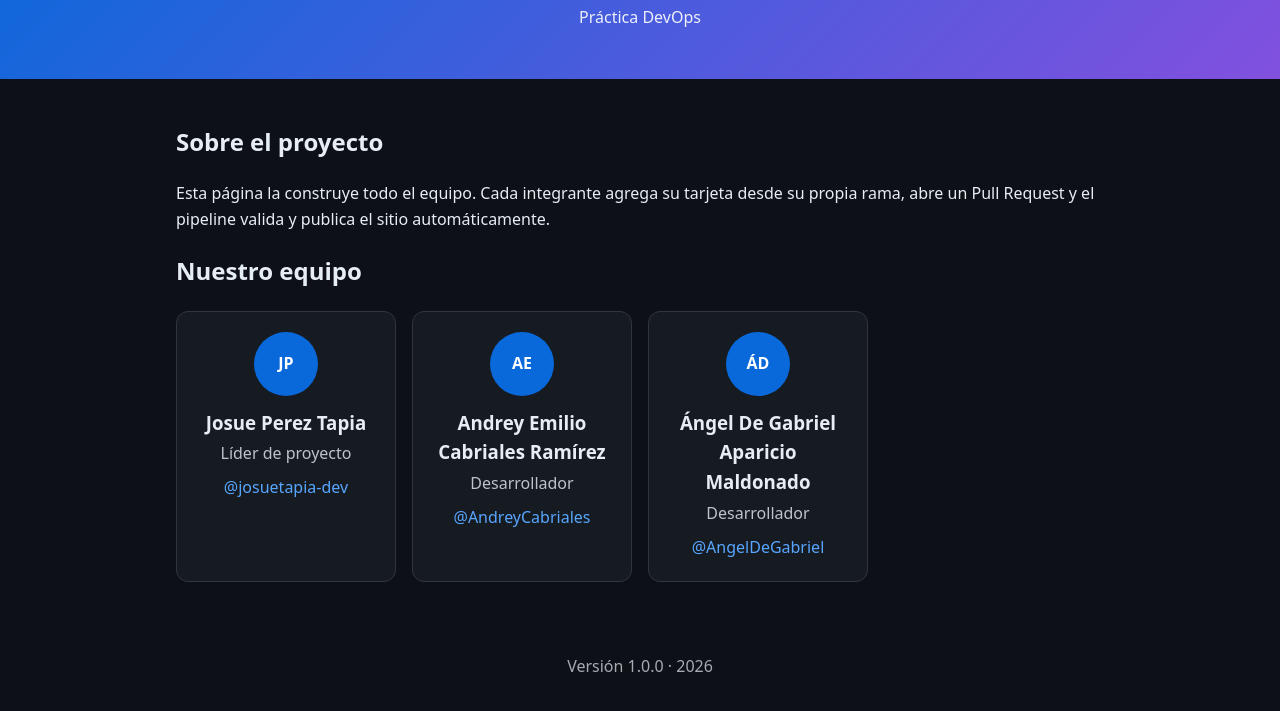
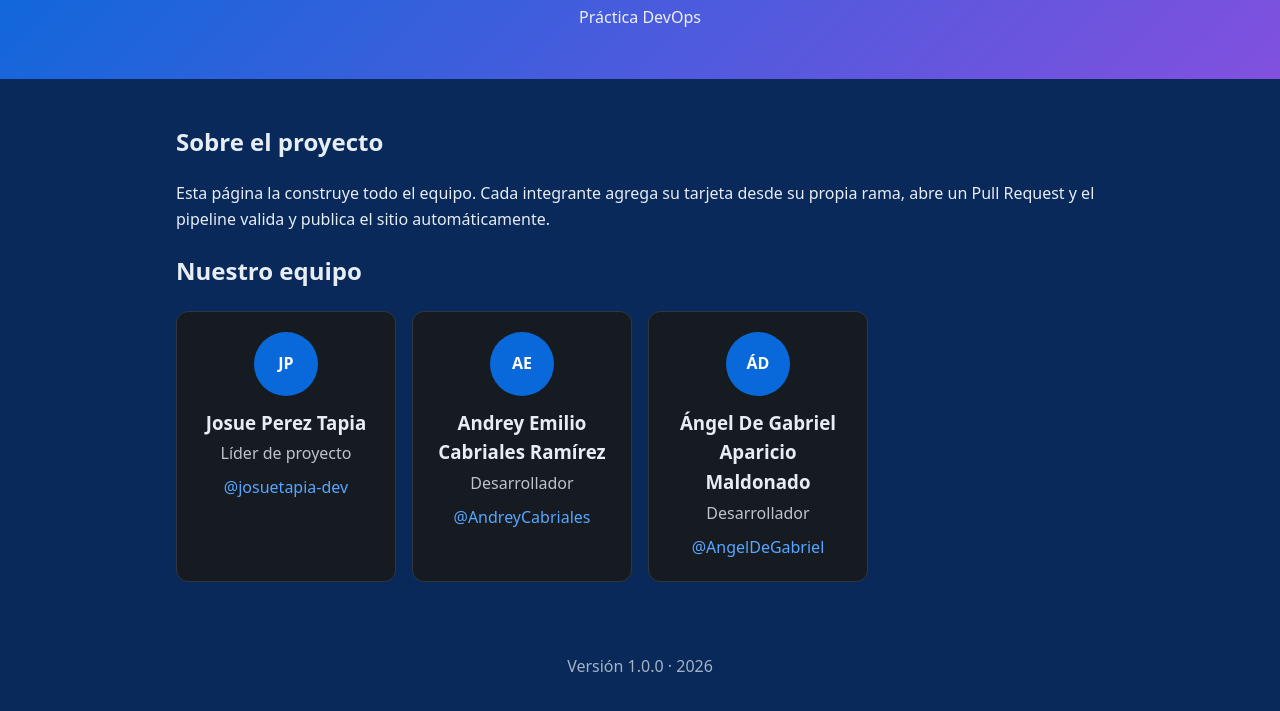
Before and after one commit to josuetapia-dev/DevOpsWeb, a website with bundled scripts: page index.html in a window 1280 px wide. Shown: the part 107-818 px from the top of the page. Built offline with nearby package versions, Linux system fonts and the dark colour scheme.

```diff
--- a/css/styles.css
+++ b/css/styles.css
@@ -8,7 +8,7 @@
 
 @media (prefers-color-scheme: dark) {
   :root {
-    --fondo: #0d1117;
+    --fondo: #09295b; /* Nuevo Color */
     --texto: #e6edf3;
     --tarjeta: #161b22;
     --acento: #58a6ff;
```
